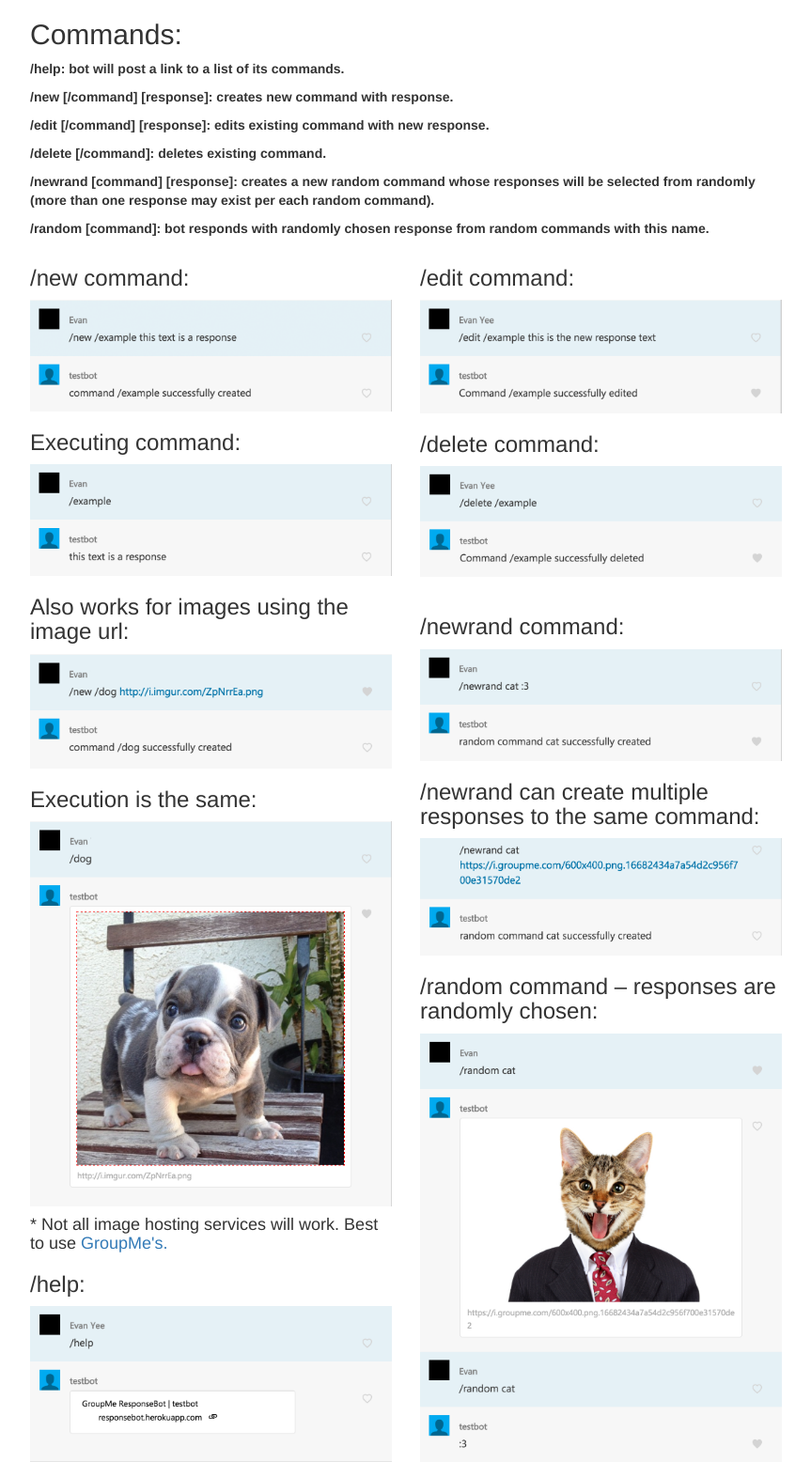
After one commit to eyoung8/groupmebot, a Django app: page /guide/ in a window 1280 px wide. The commit adds this page. Shown: the whole page at 94% size, without its empty margins (208-1071 px from the left). Run offline with Django 3.2, Linux system fonts and the light colour scheme; some libraries are stand-ins or nearby versions.

Commit message:
Added guide for bot commands and guide for uploading images to groupme

```diff
--- a/bot/templates/bot_detail.html
+++ b/bot/templates/bot_detail.html
@@ -11,6 +11,7 @@
     <div class="row" align="left">
         <div class="col-xs-10">
             <h1>{{ bot_name }}</h1>
+            <h2><a href="{% url 'guide' %}">General Bot Guide</a></h2>
             <h2><b>Commands:</b></h2>
             <h3>Built In:</h3>
             <p>
--- /dev/null
+++ b/bot/templates/bot_guide.html
@@ -0,0 +1,52 @@
+{% extends "base.html" %}
+{% load static %}
+
+{% block title %}
+Bot Guide
+{% endblock title %}
+
+{% block content %}
+<div class="page-wrap">
+    <div class="row" align="left">
+        <div class="col-sm-12">
+            <h2>Commands:</h2>
+            <p><b>/help: bot will post a link to a list of its commands.</b></p>
+            <p><b>/new [/command] [response]: creates new command with response.</b></p>
+            <p><b>/edit [/command] [response]: edits existing command with new response.</b></p>
+            <p><b>/delete [/command]: deletes existing command.</b></p>
+            <p><b>/newrand [command] [response]: creates a new random command whose responses will be selected from randomly (more than one response may exist per each random command).</b></p>
+            <p><b>/random [command]: bot responds with randomly chosen response from random commands with this name.</b></p>
+        </div>
+    </div>
+    <div class="row" align="left">
+        <div class="col-sm-6 col-md-6 col-lg-6">
+            <h3>/new command:</h3>
+            <img src="{% static "guide/new1.png" %}" class='img-responsive' />
+            <h3>Executing command:</h3>
+            <img src="{% static "guide/command1.png" %}" class='img-responsive' />
+            <h3>Also works for images using the image url:</h3>
+            <img src="{% static "guide/new2.png" %}" class='img-responsive' />
+            <h3>Execution is the same:</h3>
+            <img src="{% static "guide/command2.png" %}" class='img-responsive' />
+            <h4> * Not all image hosting services will work. Best to use <a href="{% url 'groupme_upload' %}">GroupMe's.</a></h4>
+            <h3>/help:</h3>
+            <img src="{% static "guide/help.png" %}" class='img-responsive' />
+
+        </div>
+        <div class="col-sm-6  col-md-6 col-lg-6">
+            <h3>/edit command:</h3>
+            <img src="{% static "guide/edit.png" %}" class='img-responsive' />
+            <h3>/delete command:</h3>
+            <img src="{% static "guide/delete.png" %}" class='img-responsive' />
+            </br>
+            <h3>/newrand command:</h3>
+            <img src="{% static "guide/newrand.png" %}" class='img-responsive' />
+            <h3>/newrand can create multiple responses to the same command:</h3>
+            <img src="{% static "guide/random image.png" %}" class='img-responsive' />
+            <h3>/random command – responses are randomly chosen:</h3>
+            <img src="{% static "guide/random2.png" %}" class='img-responsive' />
+            <img src="{% static "guide/random1.png" %}" class='img-responsive' />
+        </div>
+    </div>
+</div>
+{% endblock content %}
--- a/bot/views.py
+++ b/bot/views.py
@@ -83,3 +83,9 @@ class SignUpView(View):
 
 def create_bot_instructions(request):
     return render(request, "bot_create_instructions.html", {})
+
+def guide(request):
+    return render(request, "bot_guide.html", {})
+
+def groupme_upload(request):
+    return render(request, "groupme_upload_guide.html", {})
--- a/groupmebot/urls.py
+++ b/groupmebot/urls.py
@@ -1,11 +1,13 @@
 
 from django.conf.urls import include, url
 from django.contrib import admin
-from bot.views import SignUpView, create_bot_instructions
+from bot.views import SignUpView, create_bot_instructions, guide, groupme_upload
 
 urlpatterns = [
     url(r'^$', SignUpView.as_view(), name='sign_up'),
     url(r'^create_bot_instructions/$', create_bot_instructions, name='create_bot_instructions'),
+    url(r'^guide/$', guide, name='guide'),
+    url(r'^groupme_upload/$', groupme_upload, name='groupme_upload'),
     url(r'^admin/', admin.site.urls),
     url(r'^bot/', include("bot.urls", namespace='bot')),
 
```
Also changed, not shown: bot/templates/groupme_upload_guide.html (added, +25 -0 lines), groupmebot/static/guide/command1.png (added), groupmebot/static/guide/command2.png (added), groupmebot/static/guide/delete.png (added), groupmebot/static/guide/edit.png (added), groupmebot/static/guide/help.png (added), groupmebot/static/guide/image upload.png (added), groupmebot/static/guide/image url.png (added), groupmebot/static/guide/new1.png (added), groupmebot/static/guide/new2.png (added), groupmebot/static/guide/newrand.png (added), groupmebot/static/guide/random image.png (added), groupmebot/static/guide/random1.png (added), groupmebot/static/guide/random2.png (added), 2 other files.
